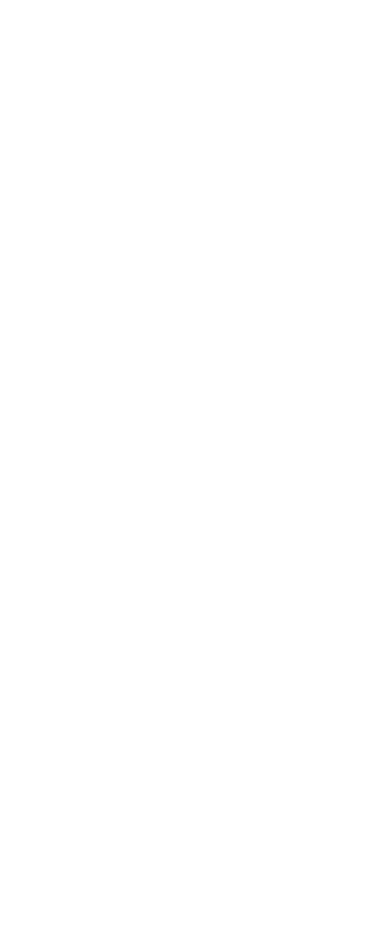
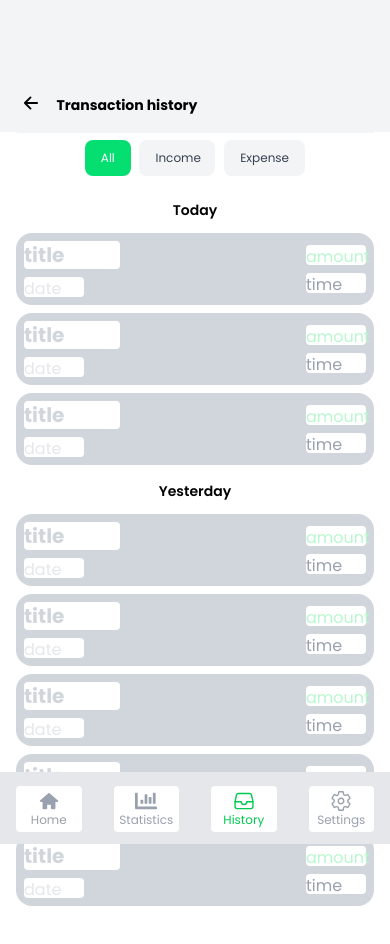
Before and after one commit to BuildspaceHub/ledgrx, a React (Vite) app: page /history in a window 390 px wide. Before the commit this address had no page. Shown: the top 944 px of the page. Before the commit the page ends 844 px from the top, so only its background shows below. Built offline with nearby package versions, Linux system fonts and the light colour scheme.

Commit message:
feat: Implementation of mobile bottom Navigation & History page layout

```diff
--- a/src/App.jsx
+++ b/src/App.jsx
@@ -8,6 +8,7 @@ import VerifiedEmailPage from "./pages/VerifiedEmailPage";
 import ConfirmEmailPage from "./pages/ConfirmEmailPage";
 import ConfirmPasswordPage from "./pages/ConfirmPasswordPage";
 import Dashboard from "./components/dashboard";
+import History from "./components/History";
 
 export default function App() {
   return (
@@ -15,7 +16,7 @@ export default function App() {
       <div className="lg:bg-green-300 h-screen w-screen flex justify-center items-center flex-col">
         <Routes>
           {/* Public Routes */}
-          <Route path="/" element={<Splash />} />
+          <Route path="/splash" element={<Splash />} />
           <Route path="/onboarding" element={<Onboarding />} />
           {/* Authentication Routes */}
           <Route path="/auth/login" element={<Login />} />
@@ -27,7 +28,8 @@ export default function App() {
             element={<ConfirmPasswordPage />}
           />
           <Route path="/auth/user-verified" element={<VerifiedEmailPage />} />
-          <Route path="/dashboard" element={<Dashboard />} />
+          <Route path="/" element={<Dashboard />} />
+          <Route path="/history" element={<History />} />
         </Routes>
       </div>
     </BrowserRouter>
--- /dev/null
+++ b/src/components/History.jsx
@@ -0,0 +1,179 @@
+import { FaBell, FaEye, FaPlus, FaChartBar } from "react-icons/fa";
+import { IoFileTrayOutline } from "react-icons/io5";
+import { TiHome } from "react-icons/ti";
+import { IoSettingsOutline } from "react-icons/io5";
+import { IoArrowBack } from "react-icons/io5";
+import { Link } from "react-router-dom";
+
+const today = [
+  {
+    title: "Salary",
+    date: "20 Jul",
+    amount: "+30,000",
+    income: true,
+  },
+  {
+    title: "Transportation",
+    date: "16 Jul",
+    amount: "-7,200",
+    income: false,
+  },
+  {
+    title: "Food",
+    date: "16 Jul",
+    amount: "-11,000",
+    income: false,
+  },
+];
+
+const yesterday = [
+  {
+    title: "Salary",
+    date: "20 Jul",
+    amount: "+30,000",
+    income: true,
+  },
+  {
+    title: "Transportation",
+    date: "16 Jul",
+    amount: "-7,200",
+    income: false,
+  },
+  {
+    title: "Food",
+    date: "16 Jul",
+    amount: "-11,000",
+    income: false,
+  },
+  {
+    title: "Internet",
+    date: "15 Jul",
+    amount: "-3,000",
+    income: false,
+  },
+  {
+    title: "Medication",
+    date: "11 Jul",
+    amount: "-5,500",
+    income: false,
+  },
+];
+
+export default function Dashboard() {
+  return (
+    <div className="bg-gray-100 h-[100vh] w-full h-full flex flex-col justify-center relative">
+      {/* Header */}
+      <div className="w-full h-[42px] flex py-4 mt-60 bg-gray-100 justify-bottom items-center absolute sticky top-0 z-10 ">
+        <div className="w-[357px] flex py-4 mx-auto bg-gray-100 justify-between items-center">
+          <Link to="/" className="flex p-1 items-center gap-4 rounded-2xl">
+            <IoArrowBack size={20} />
+
+            <h2 className="font-bold text-[14px] h-4 w-fit">
+              Transaction history
+            </h2>
+          </Link>
+        </div>
+      </div>
+      <div className="w-full min-[95vh] pt-2 p-4 mt-2 m-auto bg-white relative">
+        <div className="w-[277px] h-[36px] px-[24px] m-auto justify-around flex items-center">
+          <div className="w-[46px] h-[36px] rounded-[8px] py-[2px] px-[16px] bg-green-400 text-[12px] text-white flex justify-around items-center  ">
+            All
+          </div>
+          <div className="w-[76px] h-[36px] rounded-[8px] py-[2px] px-[16px] bg-[#F3F4f6] text-[12px] text-[#374151] flex justify-around items-center  ">
+            Income
+          </div>
+          <div className="w-[81px] h-[36px] rounded-[8px] py-[2px] px-[16px] bg-[#F3F4f6] text-[12px] text-[#374151] flex justify-around items-center  ">
+            Expense
+          </div>
+        </div>
+
+        {/* Transactions */}
+        <div className="mt-6 space-y-2 overflow-auto">
+          <div className="flex flex-col items-center w-full mx-auto mb-[12px] justify-between">
+            <h2 className="font-semibold text-[14px] ">Today</h2>
+          </div>
+
+          {today.map((item, index) => (
+            <div
+              key={index}
+              className="flex justify-between items-center bg-gray-300 p-2 rounded-2xl mb-2"
+            >
+              <div>
+                <h3 className="font-bold text-xl h-7 text-gray-300 w-24 bg-white rounded">
+                  title
+                </h3>
+
+                <p className="text-gray-200 h-5 mt-2 w-15 bg-white rounded">
+                  date
+                </p>
+              </div>
+
+              <div className="flex flex-col justify-between items-center gap-2">
+                <span className="text-green-200 h-5 w-15 bg-white rounded">
+                  amount
+                </span>
+                <span className="text-gray-400 h-5 w-15 bg-white rounded">
+                  time
+                </span>
+              </div>
+            </div>
+          ))}
+        </div>
+        <div className="mt-2 space-y-2 overflow-auto">
+          <div className="flex flex-col items-center w-full mx-auto mb-[12px] justify-between">
+            <h2 className="font-semibold text-[14px] ">Yesterday</h2>
+          </div>
+          {yesterday.map((item, index) => (
+            <div
+              key={index}
+              className="flex justify-between items-center bg-gray-300 p-2 rounded-2xl mb-2"
+            >
+              <div>
+                <h3 className="font-bold text-xl h-7 text-gray-300 w-24 bg-white rounded">
+                  title
+                </h3>
+
+                <p className="text-gray-200 h-5 mt-2 w-15 bg-white rounded">
+                  date
+                </p>
+              </div>
+              <div className="flex flex-col justify-between items-center gap-2">
+                <span className="text-green-200 h-5 w-15 bg-white rounded">
+                  amount
+                </span>
+                <span className="text-gray-400 h-5 w-15 bg-white rounded">
+                  time
+                </span>
+              </div>
+            </div>
+          ))}
+        </div>
+      </div>
+
+      {/* Bottom Navigation */}
+      <div className="absolute sticky bottom-[0px] bg-gray-200 z-999 w-full">
+        <div className="flex justify-between items-center w-full mx-auto h-[72px] pt-[12px] pb-[10px] px-[16px]">
+          <div className="flex flex-col items-center justify-center text-gray-400 w-[65.5px] h-[46px] bg-white rounded">
+            <TiHome size={22} />
+            <span className="text-xs">Home</span>
+          </div>
+
+          <div className="flex flex-col items-center justify-center text-gray-400 w-[65.5px] h-[46px] bg-white rounded">
+            <FaChartBar size={22} />
+            <span className="text-xs">Statistics</span>
+          </div>
+
+          <div className="flex flex-col items-center justify-center text-green-500 w-[65.5px] h-[46px] bg-white rounded">
+            <IoFileTrayOutline size={22} />
+            <span className="text-xs">History</span>
+          </div>
+
+          <div className="flex flex-col items-center justify-center text-gray-400 w-[65.5px] h-[46px] bg-white rounded">
+            <IoSettingsOutline size={22} />
+            <span className="text-xs">Settings</span>
+          </div>
+        </div>
+      </div>
+    </div>
+  );
+}
--- a/src/components/dashboard.jsx
+++ b/src/components/dashboard.jsx
@@ -1,12 +1,8 @@
-import {
-  FaBell,
-  FaEye,
-  FaPlus,
-  FaHome,
-  FaWallet,
-  FaChartBar,
-  FaCog,
-} from "react-icons/fa";
+import { FaBell, FaEye, FaPlus, FaChartBar } from "react-icons/fa";
+import { IoFileTrayOutline } from "react-icons/io5";
+import { TiHome } from "react-icons/ti";
+import { IoSettingsOutline } from "react-icons/io5";
+import { Link } from "react-router-dom";
 
 const transactions = [
   {
@@ -43,10 +39,10 @@ const transactions = [
 
 export default function Dashboard() {
   return (
-    <div className="bg-gray-100 min-h-full w-full h-full flex justify-center items-center ">
-      <div className="w-full min-h-full p-4 m-auto bg-white relative">
-        {/* Header */}
-        <div className="w-full h-[42px] flex py-4 mt-8 bg-gray-100 justify-between items-center">
+    <div className="bg-gray-100 min-h-full w-full h-full flex flex-col justify-center relative">
+      {/* Header */}
+      <div className="w-full h-[42px] flex py-4 mt-50 bg-gray-100 justify-bottom items-center">
+        <div className="w-[357px] flex py-4 mx-auto bg-gray-100 justify-between items-center">
           <div className="flex p-1 items-center bg-gray-300 gap-3 rounded-2xl">
             <div className="bg-white justifu-center align-middle w-5 h-5 rounded-full">
               <img src="https://i.pravatar.cc/100" alt="profile" />
@@ -62,7 +58,8 @@ export default function Dashboard() {
             <FaBell size={18} />
           </div>
         </div>
-
+      </div>
+      <div className="w-full min-[95vh] pt-2 p-4 m-auto bg-white relative">
         {/* Balance */}
         <div className="w-full h-[103px] mt-4 flex justify-between items-center bg-gray-200 rounded-2xl">
           <div>
@@ -126,23 +123,30 @@ export default function Dashboard() {
             </div>
           ))}
         </div>
+      </div>
 
         {/* Bottom Navigation */}
+      <div className="absolute sticky bottom-[0px] bg-gray-200 z-999 w-full">
+        <div className="flex justify-between items-center w-full mx-auto h-[72px] pt-[12px] pb-[10px] px-[16px]">
+          <Link className="flex flex-col items-center justify-center text-green-500 w-[65.5px] h-[46px] bg-white rounded">
+            <TiHome size={22} />
+            <span className="text-xs">Home</span>
+          </Link>
 
-        <div className="absolute sticky bottom-[-10px] bg-gray-200 z-999 w-full h-[80px] rounded-t-2xl pt-4 px-2">
-          <div className="flex justify-between items-center">
-            <div className="flex flex-col items-center text-green-500 h-10 w-11 bg-white rounded"></div>
+          <Link className="flex flex-col items-center justify-center text-gray-400 w-[65.5px] h-[46px] bg-white rounded">
+            <FaChartBar size={22} />
+            <span className="text-xs">Statistics</span>
+          </Link>
 
-            <div className="flex flex-col items-center text-gray-400 h-10 w-11 bg-white rounded"></div>
+          <Link to="/history" className="flex flex-col items-center justify-center text-gray-400 w-[65.5px] h-[46px] bg-white rounded">
+            <IoFileTrayOutline size={22} />
+            <span className="text-xs">History</span>
+          </Link>
 
-            <button className="w-12 h-12 border-4  border-white rounded-full bg-green-500 text-[13px] text-white flex justify-center items-center shadow-lg -mt-12">
-              <FaPlus size={20} />
-            </button>
-
-            <div className="flex flex-col items-center text-gray-400 h-10 w-11 bg-white rounded"></div>
-
-            <div className="flex flex-col items-center text-gray-400 h-10 w-11 bg-white rounded"></div>
-          </div>
+          <Link className="flex flex-col items-center justify-center text-gray-400 w-[65.5px] h-[46px] bg-white rounded">
+            <IoSettingsOutline size={22} />
+            <span className="text-xs">Settings</span>
+          </Link>
         </div>
       </div>
     </div>
```
